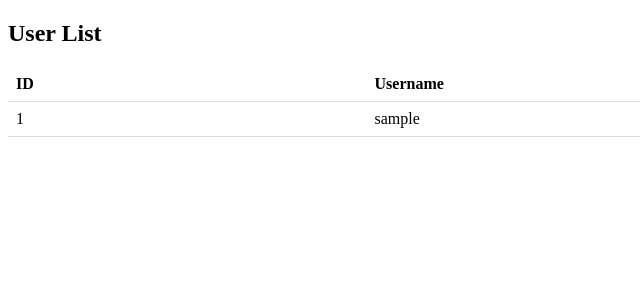
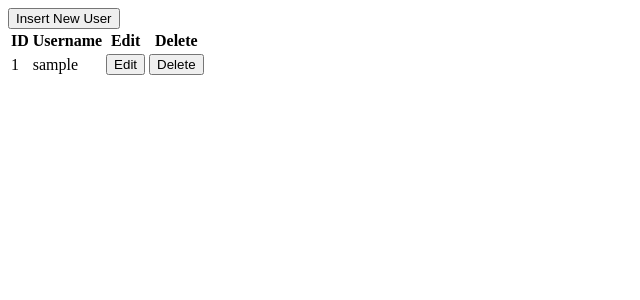
Before and after one commit to joanmateo71/MonitorIT, a PHP site: page / in a window 1280 px wide. Shown: the top 300 px of the page, without its empty margins (0-640 px from the left). Run offline with PHP 8.4, Linux system fonts and the light colour scheme; tables that the repository leaves empty hold one stand-in row (values such as "Sample post").

Commit message:
update 3

```diff
--- a/index.php
+++ b/index.php
@@ -1,35 +1,27 @@
 <!DOCTYPE html>
 <html>
 <head>
-    <meta http-equiv="Content-Type" content="text/html;charset=UTF-8">
     <title>User List</title>
-    <style>
-        table {
-            width: 100%;
-            border-collapse: collapse;
-        }
-        th, td {
-            padding: 8px;
-            text-align: left;
-            border-bottom: 1px solid #ddd;
-        }
-    </style>
 </head>
 <body>
-    <h2>User List</h2>
     <?php
     include 'fetch_data.php';
     ?>
+    <button onclick="location.href='insert_user.php'">Insert New User</button>
     <table>
         <tr>
             <th>ID</th>
             <th>Username</th>
+            <th>Edit</th>
+            <th>Delete</th>
         </tr>
         <?php
         if ($result->num_rows > 0) {
             // Output data of each row
             while($row = $result->fetch_assoc()) {
-                echo "<tr><td>" . $row["id"]. "</td><td>" . $row["username"]. "</td></tr>";
+                echo "<tr><td>" . $row["id"]. "</td><td>" . $row["username"]. "</td>";
+                echo "<td><button onclick=\"location.href='edit_user.php?id=".$row["id"]."'\">Edit</button></td>";
+                echo "<td><button onclick=\"location.href='delete_user.php?id=".$row["id"]."'\">Delete</button></td></tr>";
             }
         } else {
             echo "0 results";
```
Also changed, not shown: delete_user.php (added, +15 -0 lines), edit_user.php (added, +15 -0 lines), insert_user.php (added, +33 -0 lines), update_user.php (added, +16 -0 lines).
